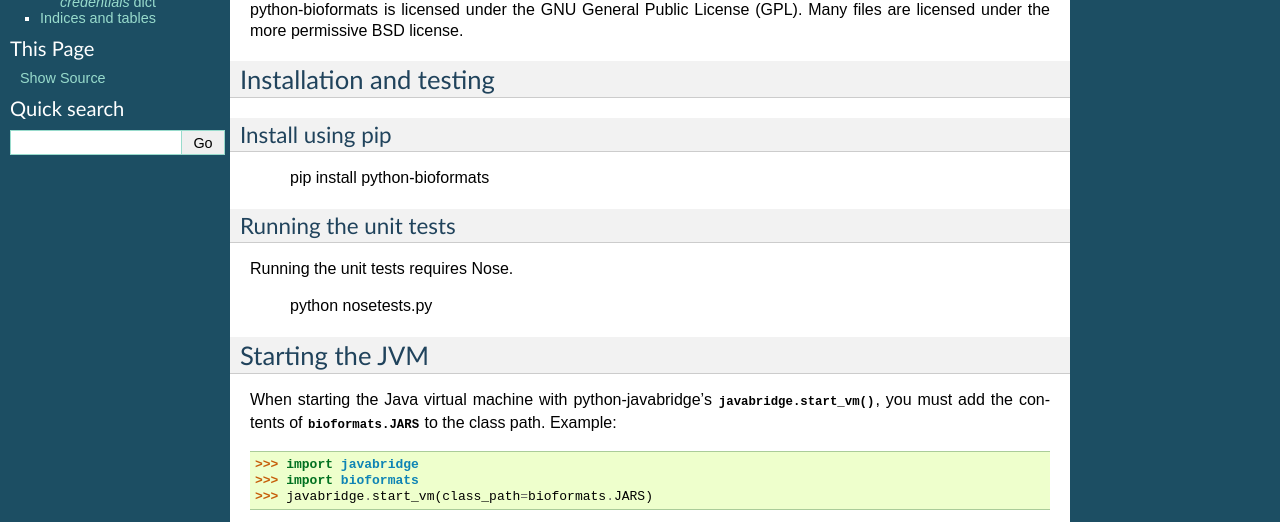
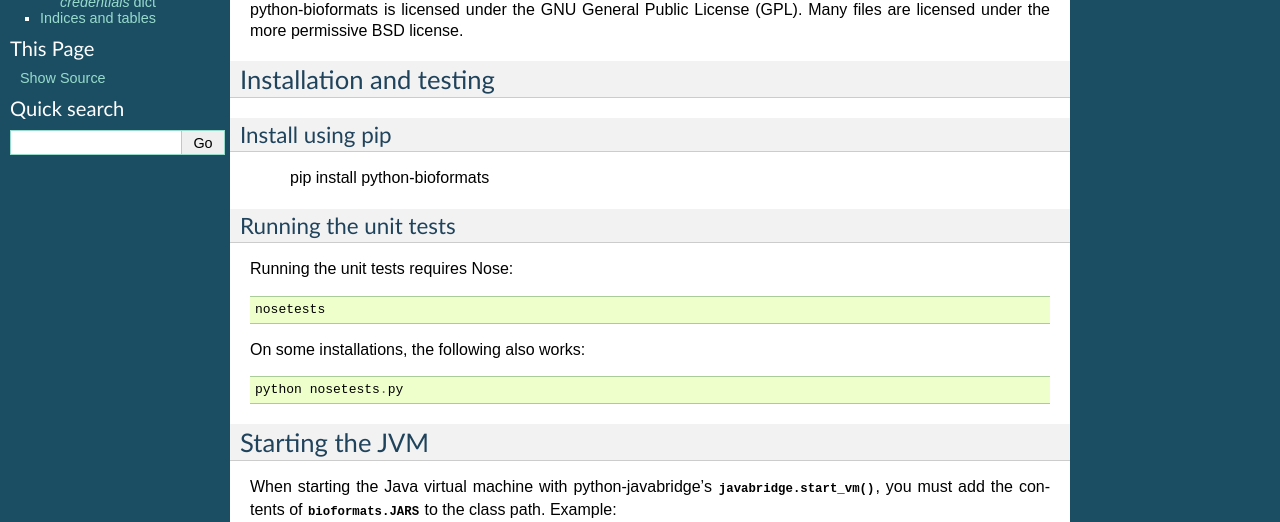
Before and after one commit to CellProfiler/python-bioformats, a Sphinx documentation site: the page built from docs/index.rst, in a window 1280 px wide and 900 px high, scrolled down 304 px, cut to the strip 0-522 px from the top of the window. Built offline with Sphinx 7.4.7, drawn with Linux system fonts in a browser that asks for light colours.

Commit message:
Documentation

```diff
--- a/docs/index.rst
+++ b/docs/index.rst
@@ -29,7 +29,11 @@ Install using pip
 Running the unit tests
 ----------------------
 
-Running the unit tests requires Nose.
+Running the unit tests requires Nose::
+
+    nosetests
+
+On some installations, the following also works::
 
     python nosetests.py
 
```
